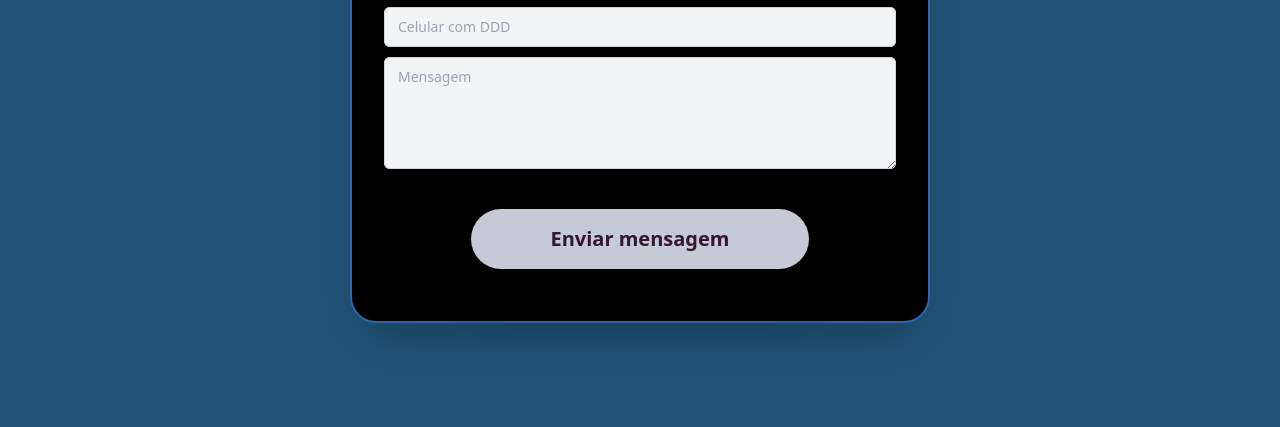
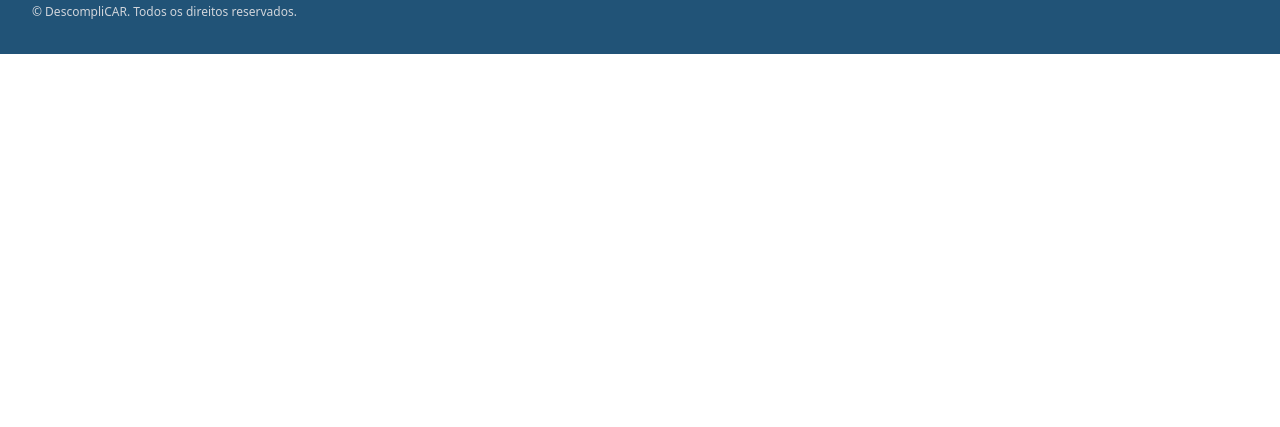
Before and after one commit to AAndreazza/site-descompliCAR, a Gatsby site: page / in a window 1280 px wide. Shown: the part 1695-2122 px from the top of the page. After the commit the page ends 1749 px from the top, so only its background shows below. Built offline with nearby package versions, Linux system fonts and the light colour scheme; Gatsby itself is replaced by a stand-in of ours.

Commit message:
voltando ao normal...

```diff
--- a/src/pages/index.js
+++ b/src/pages/index.js
@@ -9,8 +9,6 @@ import SuporteSection from '../components/suporteSection'
 import FaqSection from '../components/faqSection'
 import FooterAnuncio from '../components/footerAnuncio'
 import { Helmet } from 'react-helmet'
-
-import Formulario from '../components/teste'
 
 const Index = () => {
   return (
@@ -31,8 +29,6 @@ Aprenda sobre o seu carro, economize muito e nunca mais seja enganado quando lev
       </div>
       <SuporteSection />
       <FaqSection />
-      <Formulario />
-
       <FooterAnuncio />
     </div>
   )
```
